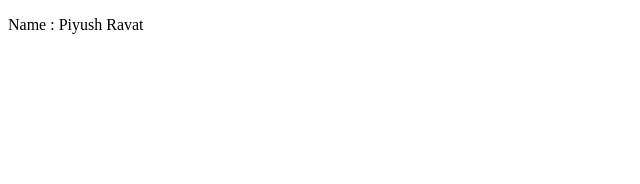
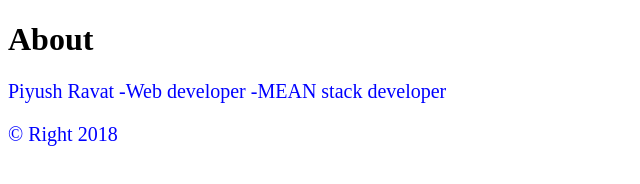
Before and after one commit to PiyushRavat/SimpleWebProject, a plain HTML site: page Code/about.html in a window 1280 px wide. Shown: the whole page, without its empty margins (0-640 px from the left). Drawn offline with Linux system fonts and the light colour scheme.

Commit message:
Update about.html

```diff
--- a/Code/about.html
+++ b/Code/about.html
@@ -1,11 +1,21 @@
 <!DOCTYPE html>
 <html>
-<head>
-	<title>about</title>
-</head>
-<body>
-	<p>
-		Name : Piyush Ravat
-	</p>
-</body>
+	<head>
+		<title>myWeb</title>
+		<style>
+			p{
+				font-size : 20px;
+				color : blue;
+			}
+
+		</style>
+	</head>
+	<body>
+		<h1>About</h1>
+		<p>Piyush Ravat
+		   -Web developer
+		   -MEAN stack developer
+		</p>
+		<p>&copy Right 2018 </p>
+	</body>
 </html>
```
